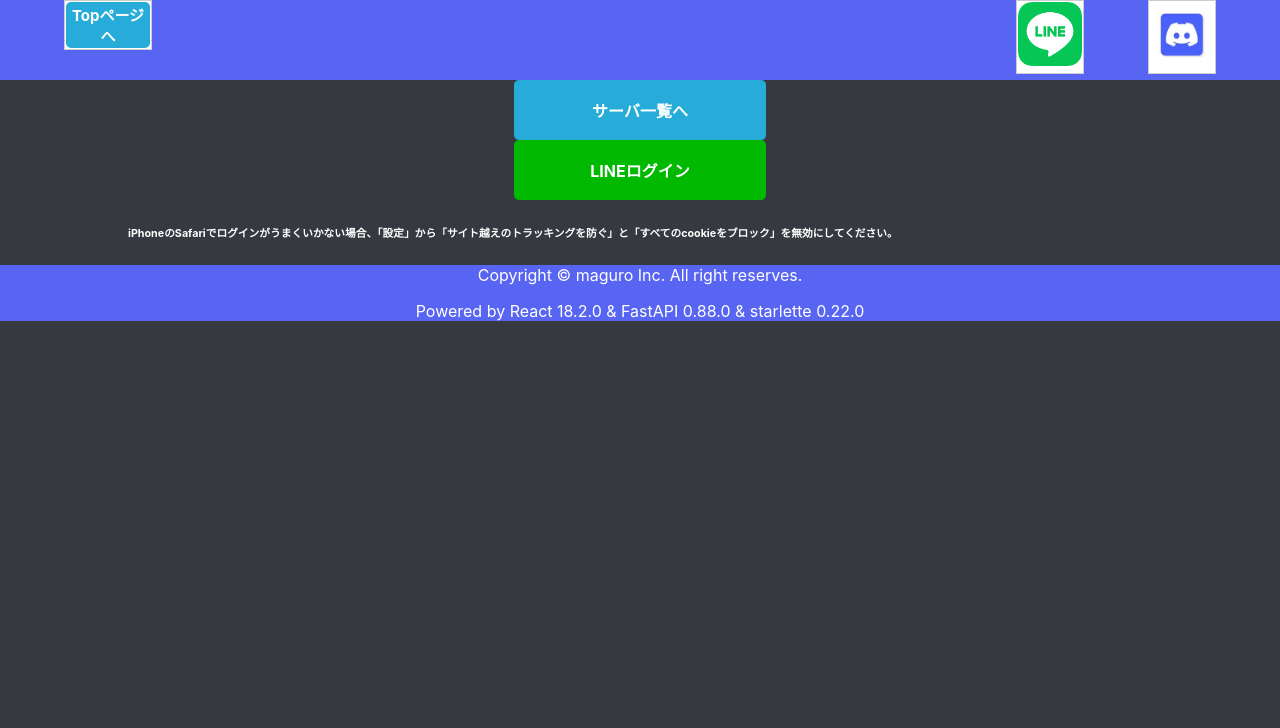
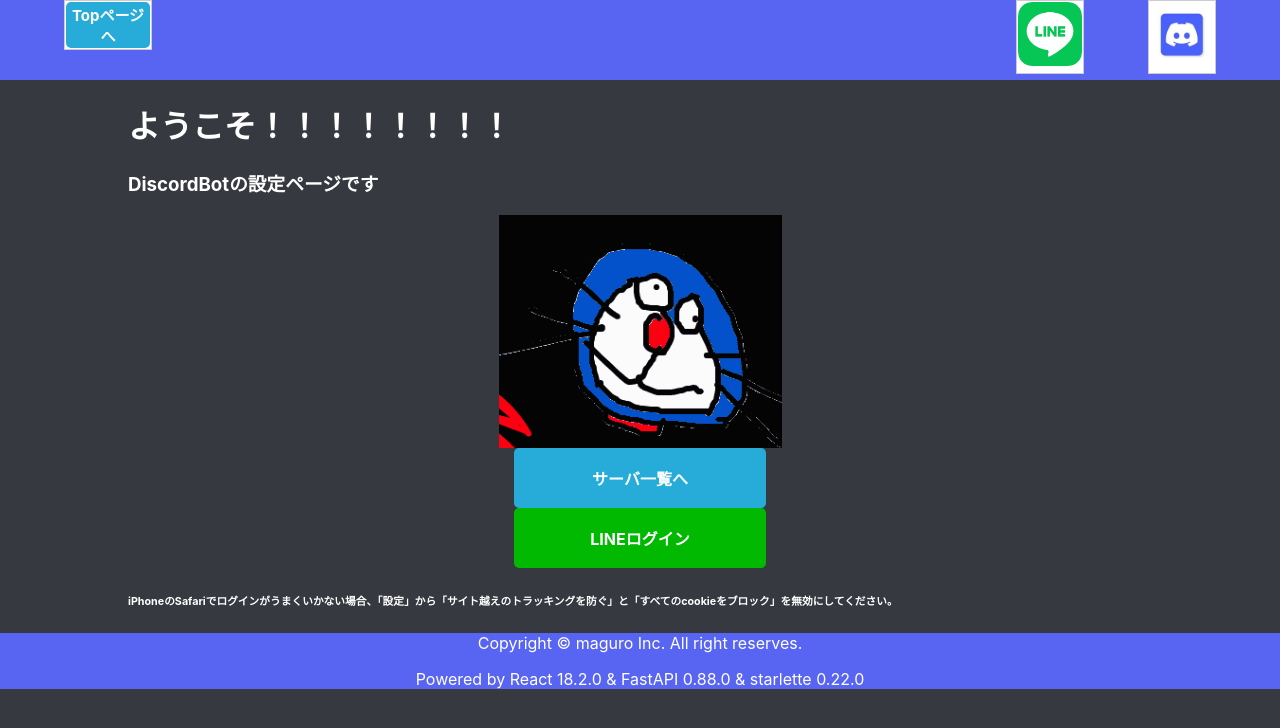
Before and after one commit to maguro-alternative/discordfast_front, a React (Create React App) app: page / in a window 1280 px wide. Shown: the top 728 px of the page. Built offline with nearby package versions, Linux system fonts and the light colour scheme; no server answers.

Commit message:
headとトップページ整理

```diff
--- a/src/page/guild/admin/index.tsx
+++ b/src/page/guild/admin/index.tsx
@@ -269,7 +269,7 @@ const Admin = () => {
                     iconUrl={guildIcon ? (
                         `https://cdn.discordapp.com/icons/${id}/${guildIcon}.png`
                     ):(
-                        `../images/discord-icon.jpg`
+                        `../../images/discord-icon.jpg`
                     )}
                 />
                 <a href={`/guild/${id}`}>
--- a/src/page/guild/line-post/index.tsx
+++ b/src/page/guild/line-post/index.tsx
@@ -332,7 +332,7 @@ const LinePost = () => {
                     iconUrl={guildIcon ? (
                         `https://cdn.discordapp.com/icons/${id}/${guildIcon}.png`
                     ):(
-                        `../images/discord-icon.jpg`
+                        `../../images/discord-icon.jpg`
                     )}
                 />
                 <a href={`/guild/${id}`}>
--- a/src/page/guild/line-set/index.tsx
+++ b/src/page/guild/line-set/index.tsx
@@ -140,7 +140,7 @@ const LineSet = () => {
                     iconUrl={guildIcon ? (
                         `https://cdn.discordapp.com/icons/${id}/${guildIcon}.png`
                     ):(
-                        `../images/discord-icon.jpg`
+                        `../../images/discord-icon.jpg`
                     )}
                 />
                 <a href={`/guild/${id}`}>
--- a/src/page/guild/vc-signal/index.tsx
+++ b/src/page/guild/vc-signal/index.tsx
@@ -261,7 +261,7 @@ const VcSignal = () => {
                     iconUrl={guildIcon ? (
                         `https://cdn.discordapp.com/icons/${id}/${guildIcon}.png`
                     ):(
-                        `../images/discord-icon.jpg`
+                        `../../images/discord-icon.jpg`
                     )}
                 />
                 <a href={`/guild/${id}`}>
--- a/src/page/guild/webhook/index.tsx
+++ b/src/page/guild/webhook/index.tsx
@@ -488,7 +488,7 @@ const Webhook = () => {
                     iconUrl={webhookData.guildIcon ? (
                         `https://cdn.discordapp.com/icons/${id}/${webhookData.guildIcon}.png`
                     ):(
-                        `../images/discord-icon.jpg`
+                        `../../images/discord-icon.jpg`
                     )}
                 />
                 <a href={`/guild/${id}`}>
--- a/src/page/index.tsx
+++ b/src/page/index.tsx
@@ -45,10 +45,15 @@ function Index(){
                 orginUrl={window.location.href}
                 iconUrl="/images/discord-icon.jpg"
             />
-            <a
-                href={`/guilds`}
-                className="discord-btn"
-            >サーバ一覧へ</a>
+            <div>
+                <h1>ようこそ！！！！！！！！</h1>
+                <h3>DiscordBotの設定ページです</h3>
+                <img src="/images/uchuemon.png" style={{ margin: 'auto', display: 'block'}} alt="Discordアイコン" />
+                <a
+                    href={`/guilds`}
+                    className="discord-btn"
+                >サーバ一覧へ</a>
+            </div>
             {lineLoginData?.id ? (
                 <a
                     href={`/group/${lineLoginData.id}`}
```
